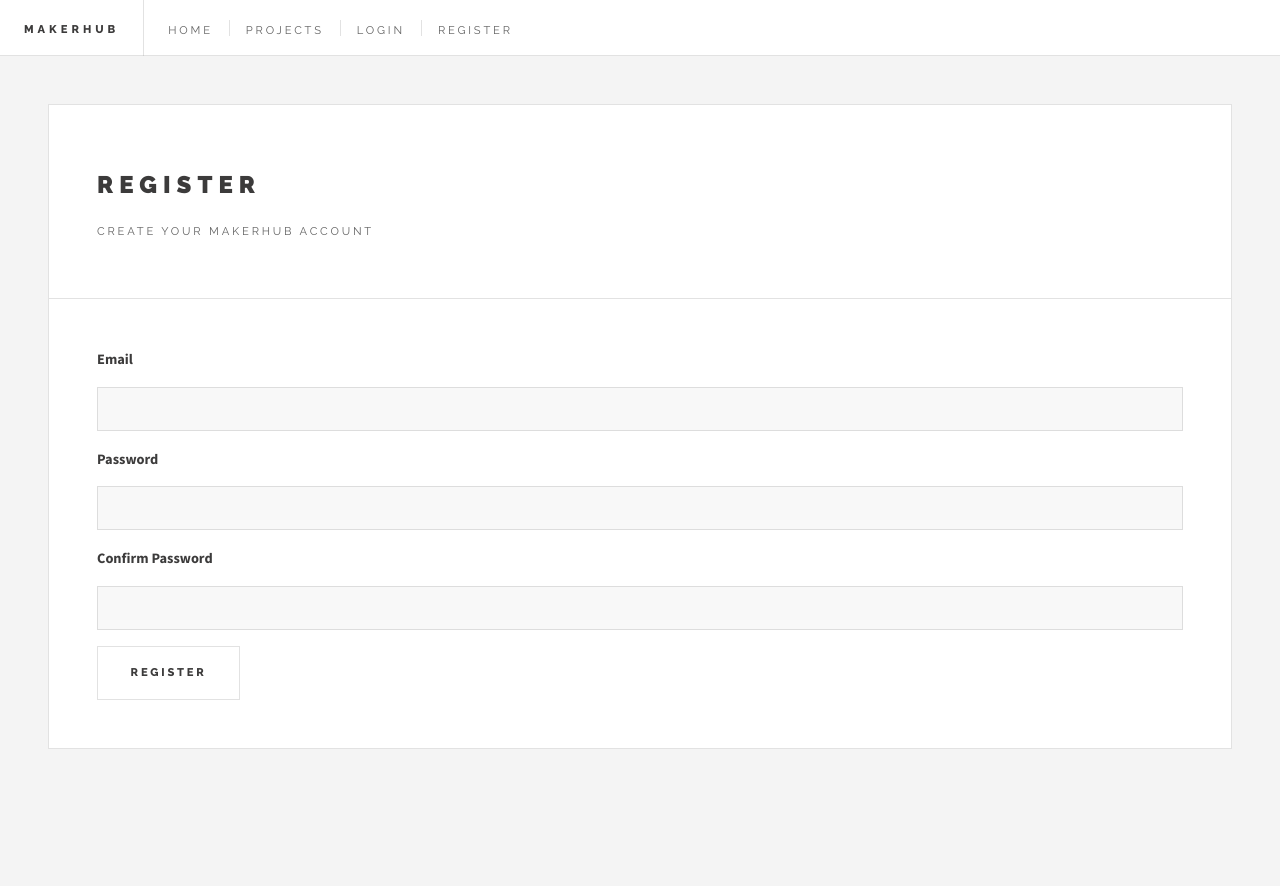
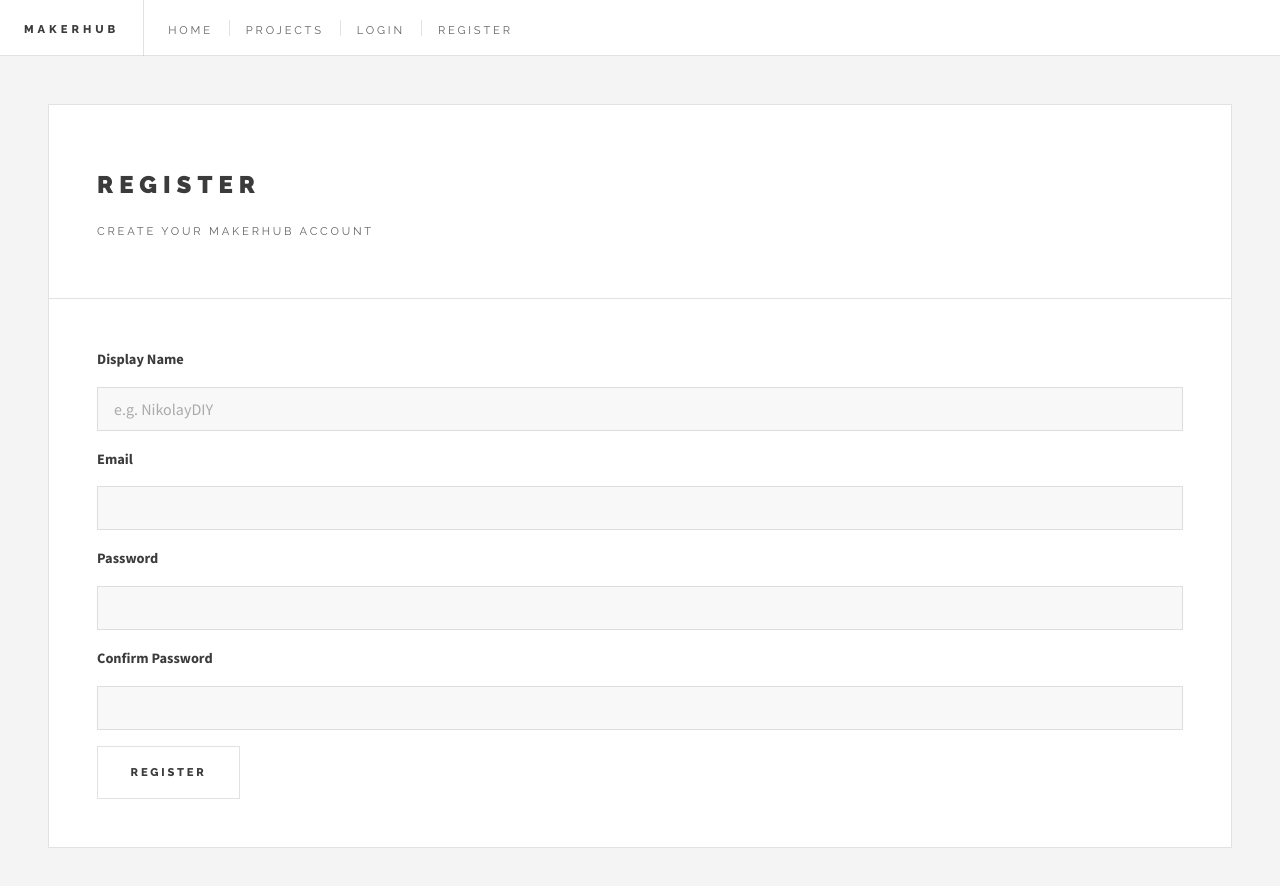
Before and after one commit to Hik0lai/makerhub, a React (Vite) app: page /register in a window 1280 px wide. Shown: the top 886 px of the page. Before the commit the page ends 845 px from the top, so only its background shows below. Built offline with nearby package versions, Linux system fonts and the light colour scheme; no server answers.

Commit message:
Add display name to registration and header

```diff
--- a/src/components/Header/Header.jsx
+++ b/src/components/Header/Header.jsx
@@ -1,15 +1,21 @@
 
-import { Link } from 'react-router-dom'
-import { useAuth } from '../../contexts/AuthContext'
-import { supabase } from '../../lib/supabase'
+import { Link } from "react-router-dom";
+import { useAuth } from "../../contexts/AuthContext";
+import { supabase } from "../../lib/supabase";
 
 function Header() {
-  const { user, loading } = useAuth()
+  const { user, loading } = useAuth();
+
+  const displayName =
+    user?.user_metadata?.display_name?.trim() ||
+    user?.email?.split("@")[0] ||
+    "User";
+
   async function handleLogout() {
-  const { error } = await supabase.auth.signOut()
+    const { error } = await supabase.auth.signOut();
 
     if (error) {
-    console.error('Logout failed:', error.message)
+      console.error("Logout failed:", error.message);
     }
   }
 
@@ -21,11 +27,23 @@ function Header() {
 
       <nav className="links">
         <ul>
-          <li><Link to="/">Home</Link></li>
-          <li><Link to="/projects">Projects</Link></li>
+          <li>
+            <Link to="/">Home</Link>
+          </li>
 
-          {!loading && (
-            user ? (
+          <li>
+            <Link to="/projects">Projects</Link>
+          </li>
+
+          {!loading &&
+            (user ? (
+              <>
+                <li>
+                  <span>
+                    Welcome, <strong>{displayName}</strong>
+                  </span>
+                </li>
+
                 <li>
                   <button
                     type="button"
@@ -35,17 +53,22 @@ function Header() {
                     Logout
                   </button>
                 </li>
+              </>
             ) : (
               <>
-                <li><Link to="/login">Login</Link></li>
-                <li><Link to="/register">Register</Link></li>
+                <li>
+                  <Link to="/login">Login</Link>
+                </li>
+
+                <li>
+                  <Link to="/register">Register</Link>
+                </li>
               </>
-            )
-          )}
+            ))}
         </ul>
       </nav>
     </header>
-  )
+  );
 }
 
-export default Header
+export default Header;
--- a/src/pages/Register.jsx
+++ b/src/pages/Register.jsx
@@ -1,34 +1,41 @@
-
-import { useState } from 'react'
-import { supabase } from '../lib/supabase'
+import { useState } from "react";
+import { supabase } from "../lib/supabase";
 
 function Register() {
-  const [email, setEmail] = useState('')
-  const [password, setPassword] = useState('')
-  const [confirmPassword, setConfirmPassword] = useState('')
-  const [error, setError] = useState('')
+  const [displayName, setDisplayName] = useState("");
+  const [email, setEmail] = useState("");
+  const [password, setPassword] = useState("");
+  const [confirmPassword, setConfirmPassword] = useState("");
+  const [error, setError] = useState("");
 
   async function handleSubmit(e) {
-  e.preventDefault()
+    e.preventDefault();
 
     if (password !== confirmPassword) {
-    setError('Passwords do not match')
-    return
+      setError("Passwords do not match");
+      return;
     }
 
-  setError('')
+    setError("");
 
     const { error } = await supabase.auth.signUp({
       email,
       password,
-  })
+      options: {
+        data: {
+          display_name: displayName.trim(),
+        },
+      },
+    });
 
     if (error) {
-    setError(error.message)
-    return
+      setError(error.message);
+      return;
     }
 
-  alert('Registration successful! Please check your email to confirm your account.')
+    alert(
+      "Registration successful! Please check your email to confirm your account.",
+    );
   }
 
   return (
@@ -42,6 +49,19 @@ function Register() {
 
       <form onSubmit={handleSubmit}>
         <div className="row gtr-uniform">
+          <div className="col-12">
+            <label htmlFor="displayName">Display Name</label>
+            <input
+              type="text"
+              id="displayName"
+              value={displayName}
+              onChange={(e) => setDisplayName(e.target.value)}
+              minLength={3}
+              maxLength={30}
+              placeholder="e.g. NikolayDIY"
+              required
+            />
+          </div>
 
           <div className="col-12">
             <label htmlFor="email">Email</label>
@@ -80,7 +100,7 @@ function Register() {
 
           {error && (
             <div className="col-12">
-              <p style={{ color: 'red' }}>{error}</p>
+              <p style={{ color: "red" }}>{error}</p>
             </div>
           )}
 
@@ -89,11 +109,10 @@ function Register() {
               Register
             </button>
           </div>
-
         </div>
       </form>
     </article>
-  )
+  );
 }
 
-export default Register
+export default Register;
```
Lines whose indentation alone changed are shown as unchanged.
